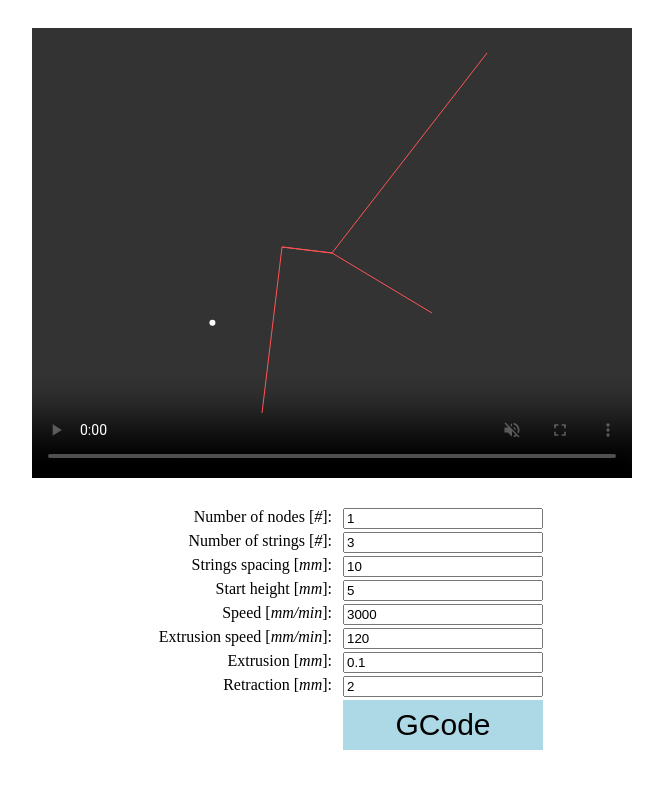
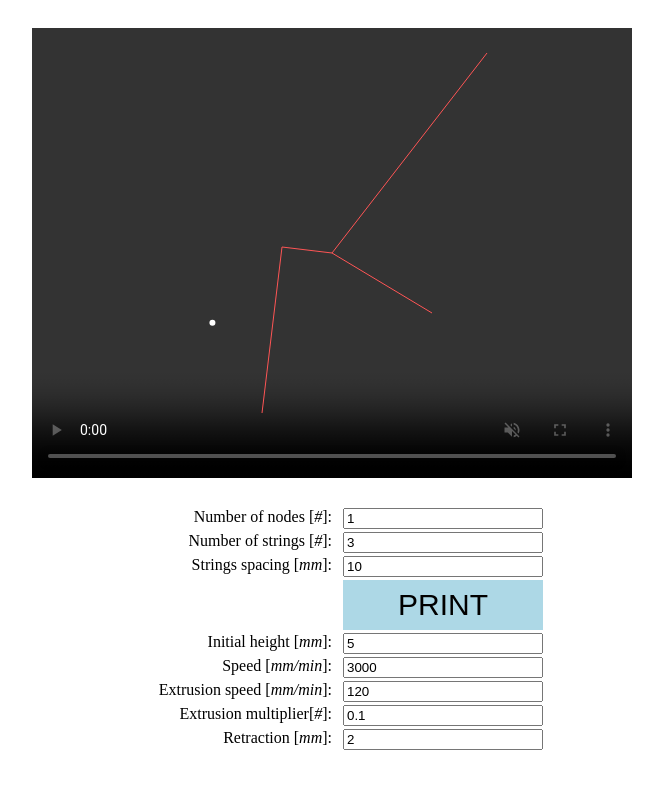
Before and after one commit to LasVegasOle/Cuerdas, a plain HTML site: page index.html in a window 1280 px wide. Shown: the whole page, without its empty margins (76-739 px from the left). Drawn offline with Linux system fonts and the light colour scheme.

Commit message:
Reading&saving design and printing params

```diff
--- a/index.html
+++ b/index.html
@@ -15,34 +15,35 @@
 	      <video id="video" width="600" height="450" preload autoplay loop muted controls></video>
 	      <canvas id="canvas" width="600" height="450"></canvas>
 	  </div>
+	  	<div id="params">
 		<form>
+			<label class="field design" for="nodes_num">Number of nodes [<em>#</em>]:</label>
+			<input type ="number" class="inputs" id="nodes_num" value="1"/>
 
-			<label class="field shape" for="num_nodes">Number of nodes [<em>#</em>]:</label>
-			<input type ="number" class="inputs" id="num_nodes" value="1"/>
+			<label class="field design" for="strings_num">Number of strings [<em>#</em>]:</label>
+			<input type ="number" class="inputs" id="strings_num" value="3"/>
 
-			<label class="field shape" for="num_strings">Number of strings [<em>#</em>]:</label>
-			<input type ="number" class="inputs" id="num_strings" value="3"/>
-
-			<label class="field shape" for="strings_spacing">Strings spacing [<em>mm</em>]:</label>
+			<label class="field design" for="strings_spacing">Strings spacing [<em>mm</em>]:</label>
 			<input type ="number" class="inputs" id="strings_spacing" value="10"/>
 
-			<label class="field printing-param" for="start_height">Start height [<em>mm</em>]:</label>
-			<input type ="number" class="inputs" id="start_height" value="5"/>
+			<button id="gcode" type="button" onclick="createFile();">PRINT</button>
 
-			<label class="field printing-param" for="speed">Speed [<em>mm/min</em>]:</label>
+			<label class="field printing" for="initial_height">Initial height [<em>mm</em>]:</label>
+			<input type ="number" class="inputs" id="initial_height" value="5"/>
+
+			<label class="field printing" for="speed">Speed [<em>mm/min</em>]:</label>
 			<input type ="number" class="inputs" id="speed" value="3000"/>
 
-			<label class="field printing-param" for="e_speed">Extrusion speed [<em>mm/min</em>]:</label>
+			<label class="field printing" for="e_speed">Extrusion speed [<em>mm/min</em>]:</label>
 			<input type ="number" class="inputs" id="e_speed" value="120"/>
 
-			<label class="field printing-param" for="extrusion">Extrusion [<em>mm</em>]:</label>
-			<input type ="number" class="inputs" id="extrusion" value="0.1"/>
+			<label class="field printing" for="extrusion_mult">Extrusion multiplier[<em>#</em>]:</label>
+			<input type ="number" class="inputs" id="extrusion_mult" value="0.1"/>
 
-			<label class="field printing-param" for="retraction">Retraction [<em>mm</em>]:</label>
+			<label class="field printing" for="retraction">Retraction [<em>mm</em>]:</label>
 			<input type ="number" class="inputs" id="retraction" value="2"/>
-
-			<button id="gcode" type="button" onclick="createFile();">GCode</button>
 		</form>
+	</div>
 		<script type="text/javascript" src="./js/globals.js"></script>
 		<script type="text/javascript" src="./js/drawing.js"></script>
 		<script type="text/javascript" src="./js/logic.js"></script>
--- a/js/drawing.js
+++ b/js/drawing.js
@@ -19,11 +19,16 @@ function draw_points() {
 }
 
 function draw_lines() {
-	shapes.forEach(function (item) {
+
+// Read inputs, odd?
+
+	strings.forEach(function (item) {
+
+
 		context.beginPath();
 		context.strokeStyle="#FF5555";
-		context.moveTo(item.x + canvas.width/2, item.y + canvas.height/2);
-		context.lineTo(shapes[item.neighbor].x + canvas.width/2, shapes[item.neighbor].y + canvas.height/2);
+		context.moveTo(item.x1 + canvas.width/2, item.y1 + canvas.height/2);
+		context.lineTo(item.x2 + canvas.width/2, item.y2 + canvas.height/2);
 		context.stroke();
 	});
 }
--- a/js/globals.js
+++ b/js/globals.js
@@ -26,58 +26,53 @@ shapes.push({x: -50, y: -6, neighbor: -1});
 shapes.push({x: 155, y: -200, neighbor: -1});
 shapes.push({x: -70, y: 160, neighbor: -1});
 
+// Input params
 
-/*window.globals = {
-    array_line_2d: [],
-    open_line: true,
-    epsilon: 5,  // Curve degreess 5 fine
-    flatten_size: 2.5,
-    debug: false, // not saving file
-    call_array_2d_to_3d: function() { array_2d_to_3d(); },
-    draw_line: function() { draw_line(); }
-};
-// Object that holds all the user configuration parameters
-var parameters = {
-  layer_height: 0,
-  width_x: 0,
-  length_y: 0,
-  height_z: 0,
-  num_of_layers: 0,
-  first_height: 0,
-  delta_x: 0,
-  total_rotation: 0,
-  layer_rotation: 0,
-  top_layer_scale: 0,
-  extrusion_radius: 0,  // This parameters is for ThreeJS Cyilinders radius
-  center_x: 0,
-  center_y: 0,
-  continuous_path: true,
-  material_diameter: 0,
-  nozzle_diameter: 0,
-  nozzle_material_surfaces_ratio: 0,
-  feedrate: 0,
-  delay: 0,
-  'update': function() {
-    this.width_x = parseFloat(document.getElementById("width_x").value);
-    //this.length_y = parseFloat(document.getElementById("length_y").value);
-    this.height_z = parseFloat(document.getElementById("height_z").value);
-    this.layer_height = parseFloat(document.getElementById("layer_height").value);
-    this.num_of_layers = this.height_z/this.layer_height;
-    this.first_height = parseFloat(document.getElementById("first_height").value);
-    this.total_rotation = parseFloat(document.getElementById("layer_rotation").value);
-    this.layer_rotation = parseFloat(this.total_rotation/this.num_of_layers);
-    this.top_layer_scale = parseFloat(document.getElementById("top_layer_scale").value);
-    this.extrusion_radius = this.layer_height/2;
-    this.center_x = parseFloat(document.getElementById("center_x").value);
-    this.center_y = parseFloat(document.getElementById("center_y").value);
-    this.feedrate = 60 * parseFloat(document.getElementById("feedrate").value); // from mm/s to mm/min
-    this.delay = parseFloat(document.getElementById("delay").value);
-    this.material_diameter = parseFloat(document.getElementById("material_diameter").value);
-    this.nozzle_diameter = parseFloat(document.getElementById("nozzle_diameter").value);
-    var nozzle_surface = Math.PI * Math.pow((this.nozzle_diameter/2),2);
-    var material_surface = Math.PI * Math.pow((this.material_diameter/2),2);
-    //console.log("Nozzle surface = " + nozzle_surface + ", Material Surface = " + material_surface);
-    this.nozzle_material_surfaces_ratio = nozzle_surface / material_surface;
-    //console.log("nozzle material surface ratio = " + this.nozzle_material_surfaces_ratio);
+let design_params = {
+  nodes_num: 0,
+  strings_num: 0,
+  strings_spacing: 0,
+  'update': function () {
+    this.nodes_num = parseInt(document.getElementById("nodes_num").value);
+    this.strings_num = parseInt(document.getElementById("strings_num").value);
+    this.strings_spacing = parseInt(document.getElementById("strings_spacing").value);
   }
-}*/
+}
+
+let printing_params = {
+  initial_height: 0,
+  speed: 0,
+  e_speed: 0,
+  extrusion_mult: 0,
+  retraction: 9,
+  'update': function () {
+    this.initial_height = parseFloat(document.getElementById("initial_height").value);
+    this.speed = parseFloat(document.getElementById("speed").value);
+    this.extrusion_mult = parseFloat(document.getElementById("extrusion_mult").value);
+    this.retraction = parseFloat(document.getElementById("retraction").value);
+  }
+}
+
+function init_globals(){
+
+// Handling events
+// Parameters Events handler
+document.getElementById('params').addEventListener('change', eventChangeHandler);
+function eventChangeHandler(e) {
+  if (e.target !== e.currentTarget) {
+    var item = e.target.id;
+    design_params.update();
+    printing_params.update();
+
+    console.log(design_params);
+    // redraw lines
+    }
+    e.stopPropagation();
+  }
+
+  design_params.update();
+  printing_params.update();
+
+}
+
+init_globals();
```
Also changed, not shown: js/logic.js (+5 -5 lines).
